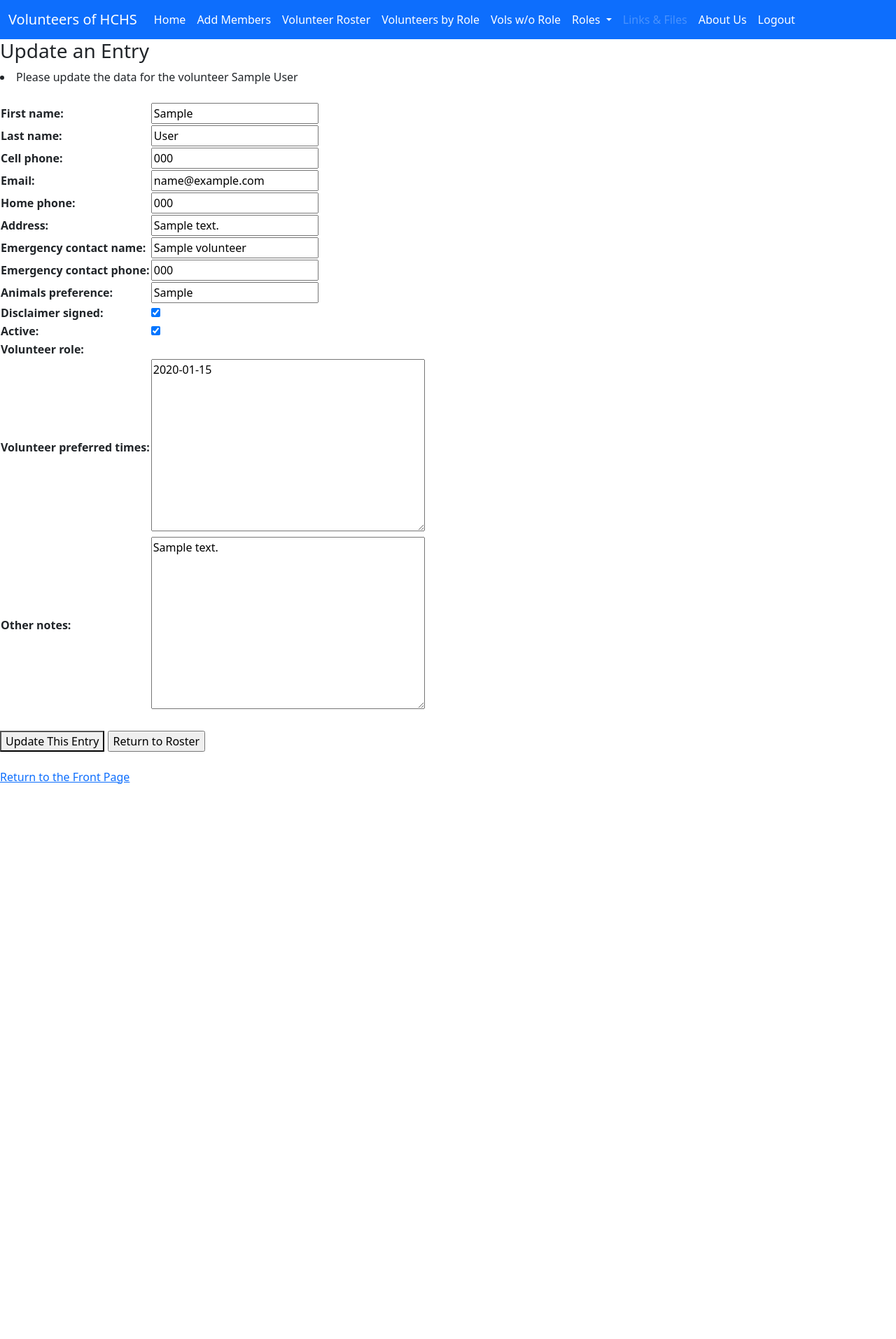
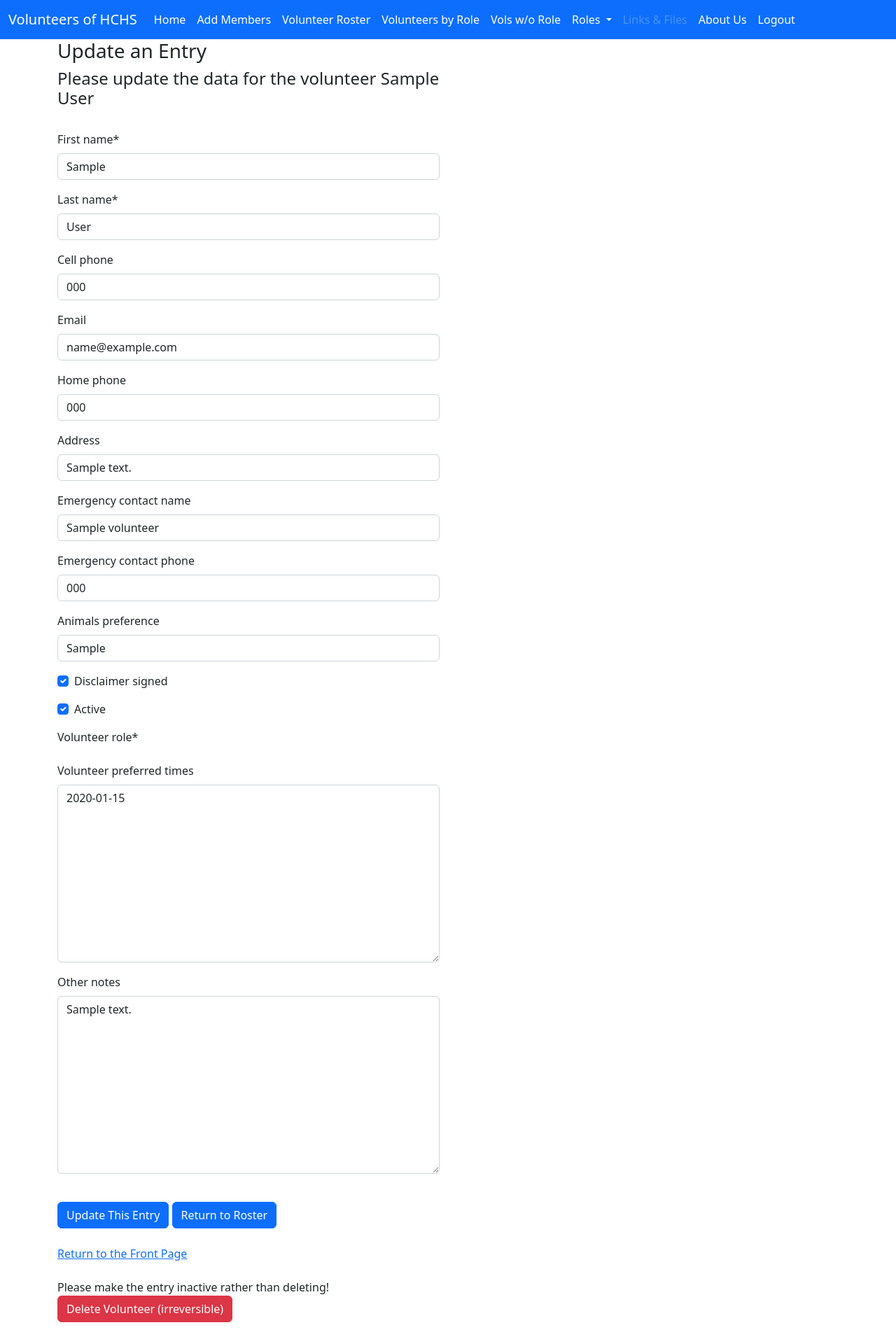
Before and after one commit to jimbarlow/Django-HCHS, a Django app: page /update/1/ in a window 1280 px wide. Shown: the whole page at 70% size. Before the commit the page ends 1120 px from the top, so only its background shows below. Run offline with Django 4.2, Linux system fonts and the light colour scheme; a user stored in the database is signed in; tables that the repository leaves empty hold one stand-in row (values such as "Sample post"); data that the repository does not hold is empty; some libraries are stand-ins or nearby versions.

Commit message:
permissions in views

```diff
--- a/volunteer/templates/update.html
+++ b/volunteer/templates/update.html
@@ -1,24 +1,40 @@
 {% extends "base.html" %}
+{% load crispy_forms_tags %}
+
+{% block content %}
 
 <body>
-    {% block content %}
+    <div class="container text-left">
+        <div class="row align-items-left">
+          <div class="col">
             <h3>Update an Entry</h3>
-    <li>Please update the data for the volunteer {{ volunteer.first_name }} {{ volunteer.last_name }}</li>
+            <h4>Please update the data for the volunteer {{ volunteer.first_name }} {{ volunteer.last_name }}</h4>
             <br/>
             <form method="post" action="/update/{{ volunteer.id }}/ ">
                 {% csrf_token %}
                 <table>
-        {{ form.as_table }}
+                {{ form|crispy }}
                 </table>
                 <br/>
-        <button type="submit", name="save">Update This Entry</button>
-        <input type="button" onclick="location.href='/browse_roster/';" value="Return to Roster" />
-
-
+                <button type="submit", name="save" class="btn btn-primary">Update This Entry</button>
+                <input type="button" onclick="location.href='/browse_roster/';" class="btn btn-primary" value="Return to Roster" />
             </form>
             <br/>
             <a href="/">Return to the Front Page</a>
+            <br/>
+            <br/>
+            Please make the entry inactive rather than deleting!
+            <br/>
+            <input type="button" onclick="location.href='/delete_volunteer/{{ volunteer.id}}';" class="btn btn-danger" value="Delete Volunteer (irreversible)" />
+            <br/>
+          </div>
+          <div class="col">
 
+              {% comment %} Empty column for form spacing {% endcomment %}
+
+          </div>
+        </div>
+     <br/>
 
 </body>
 {% endblock %}
--- a/volunteer/urls.py
+++ b/volunteer/urls.py
@@ -21,6 +21,7 @@
     path('update_roles_catalog/<int:role_id>/', views.update_roles_catalog, name='update_roles_catalog'),
     path('about_us/', views.about_us, name='about_us'),
     path('delete_role/<int:role_id>/', views.delete_role, name="delete_role"),
+    path('delete_volunteer/<int:volunteer_id>/', views.delete_volunteer, name="delete_volunteer"),
     path('roster_by_role/', views.roster_by_role, name='roster_by_role'),
     path('roster_no_role/', views.roster_no_role, name='roster_no_role'),
     ]
--- a/volunteer/views.py
+++ b/volunteer/views.py
@@ -266,7 +266,15 @@
     role.delete()
 
     return redirect('/print_roles_catalog/')
-@user_passes_test(lambda user: user.is_staff )
+
+@login_required(login_url='login')
+#@permission_required("volunteer.add_volunteer",  raise_exception=True)
+def delete_volunteer(request, volunteer_id):
+    volunteer = Volunteer.objects.get(pk=volunteer_id)
+
+    volunteer.delete()
+
+    return redirect('/browse_roster/')
 
 
 @login_required(login_url='login')
```
Also changed, not shown: volunteer/templates/create.html (+19 -8 lines), volunteer/templates/create_roles.html (+24 -13 lines). Lines whose indentation alone changed are shown as unchanged.
